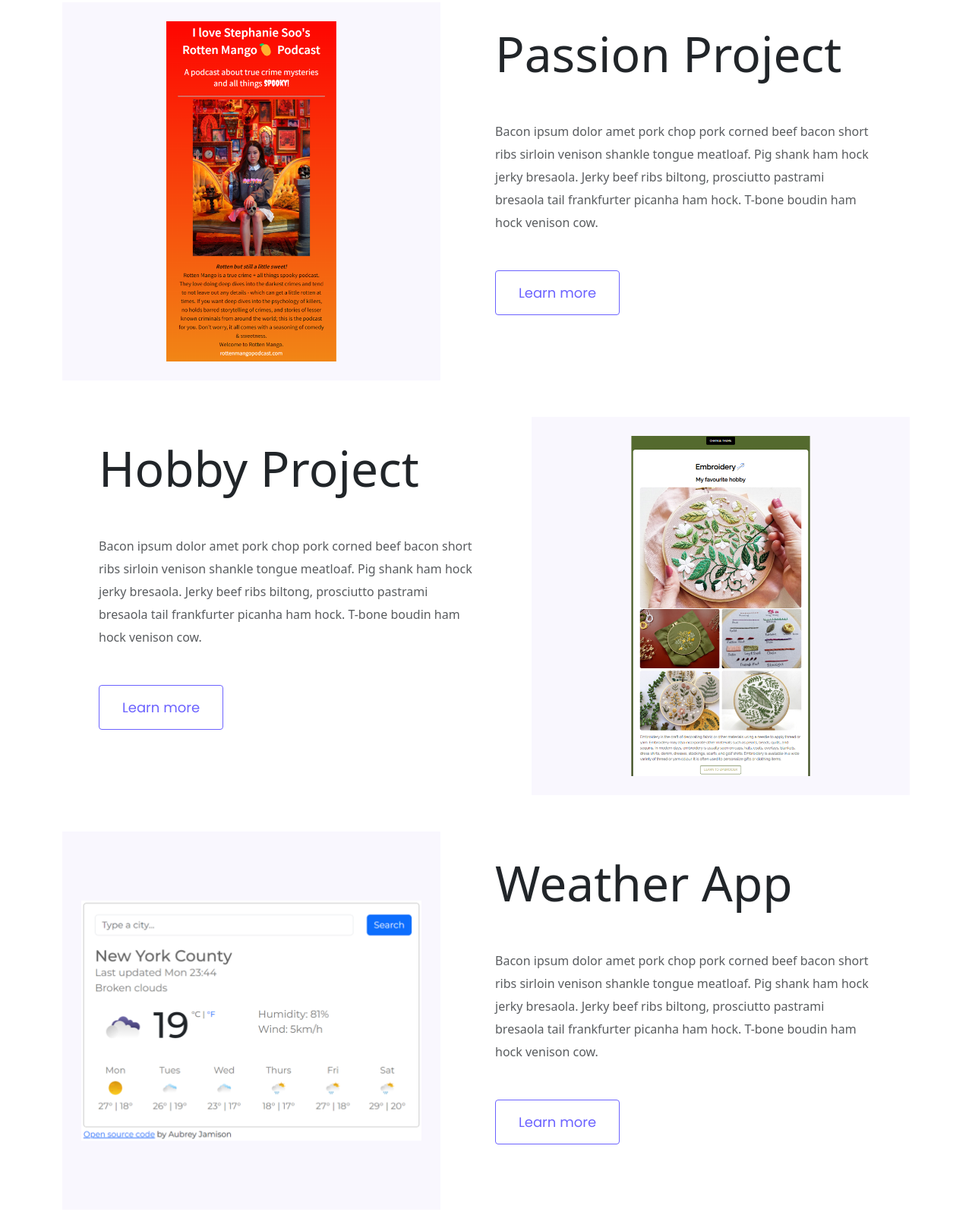
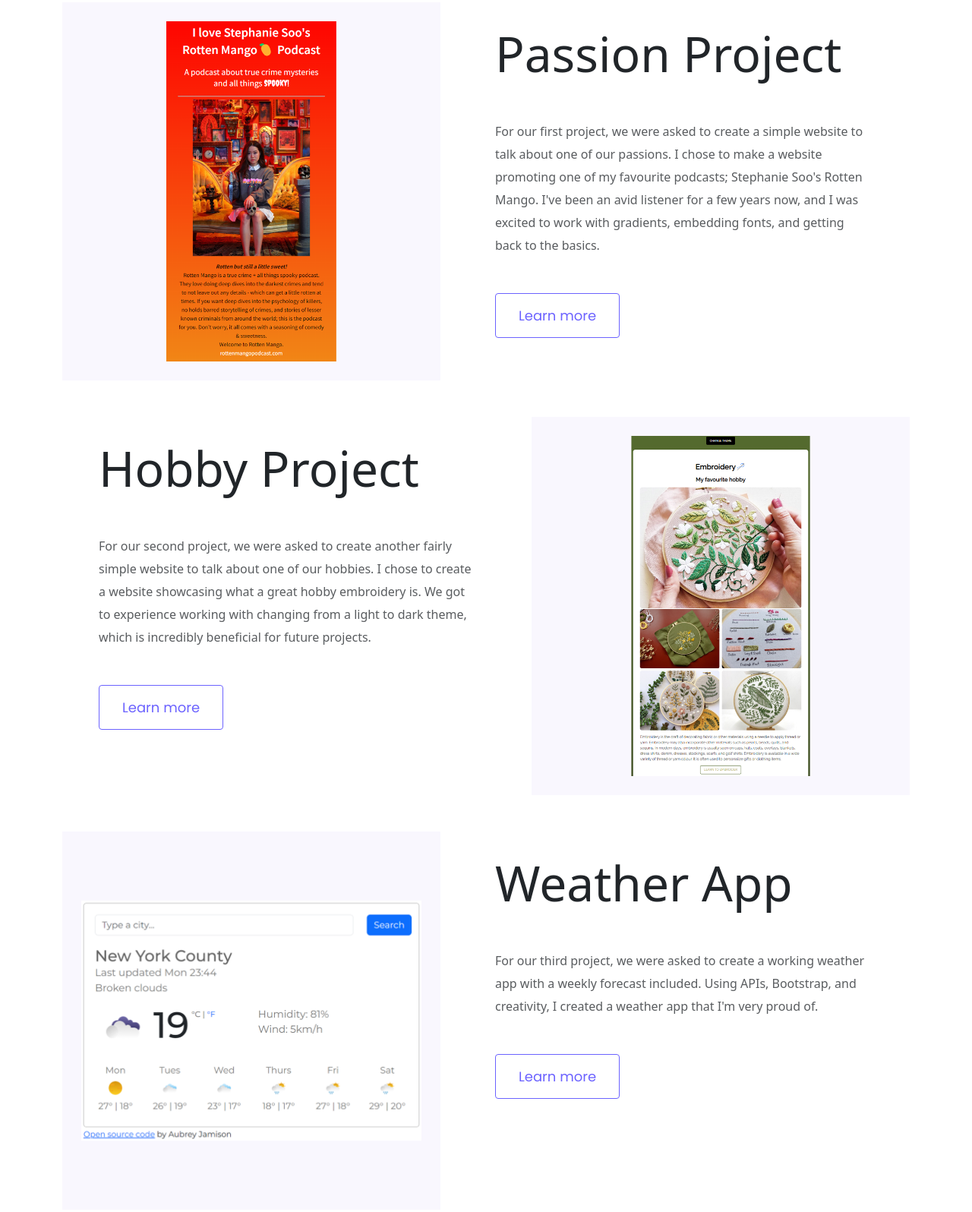
Before and after one commit to aubreyjustine713/portfolio-project, a plain HTML site: page index.html in a window 1280 px wide. Shown: the part 748-2344 px from the top of the page at 76% size. Drawn offline with nearby package versions, Linux system fonts and the light colour scheme.

Commit message:
Placing real copy as a finishing touch

```diff
--- a/index.html
+++ b/index.html
@@ -27,7 +27,7 @@
     <link rel="stylesheet" href="/styles.css" />
     <meta
       name="description"
-      content="Aubrey Jamison is a front-end developer based in London Ontario. She has nearly 6 years of experience with graphic design, and has been learning to code since she was enrolled in Fanshawe College. She is now further developing her knowledge with SheCodes."
+      content="Aubrey Jamison is a front-end developer based in London Ontario. She has nearly 6 years of experience working in the field of graphic design, and has been learning to code since she was enrolled in Fanshawe College. She is now further developing her knowledge with SheCodes."
     />
     <title>
       Aubrey Jamison - Front-End Developer - Portfolio Website Homepage
@@ -95,10 +95,11 @@
         <div class="col project-description">
           <h3 class="mb-5">Passion Project</h3>
           <p class="mb-5 text-muted">
-            Bacon ipsum dolor amet pork chop pork corned beef bacon short ribs
-            sirloin venison shankle tongue meatloaf. Pig shank ham hock jerky
-            bresaola. Jerky beef ribs biltong, prosciutto pastrami bresaola tail
-            frankfurter picanha ham hock. T-bone boudin ham hock venison cow.
+            For our first project, we were asked to create a simple website to
+            talk about one of our passions. I chose to make a website promoting
+            one of my favourite podcasts; Stephanie Soo's Rotten Mango. I've
+            been an avid listener for a few years now, and I was excited to work
+            with gradients, embedding fonts, and getting back to the basics.
           </p>
           <a href="/projects.html" class="btn btn-branding-outline"
             >Learn more</a
@@ -109,10 +110,11 @@
         <div class="col project-description">
           <h3 class="mb-5">Hobby Project</h3>
           <p class="mb-5 text-muted">
-            Bacon ipsum dolor amet pork chop pork corned beef bacon short ribs
-            sirloin venison shankle tongue meatloaf. Pig shank ham hock jerky
-            bresaola. Jerky beef ribs biltong, prosciutto pastrami bresaola tail
-            frankfurter picanha ham hock. T-bone boudin ham hock venison cow.
+            For our second project, we were asked to create another fairly
+            simple website to talk about one of our hobbies. I chose to create a
+            website showcasing what a great hobby embroidery is. We got to
+            experience working with changing from a light to dark theme, which
+            is incredibly beneficial for future projects.
           </p>
           <a href="/projects.html" class="btn btn-branding-outline"
             >Learn more</a
@@ -137,10 +139,9 @@
         <div class="col project-description">
           <h3 class="mb-5">Weather App</h3>
           <p class="mb-5 text-muted">
-            Bacon ipsum dolor amet pork chop pork corned beef bacon short ribs
-            sirloin venison shankle tongue meatloaf. Pig shank ham hock jerky
-            bresaola. Jerky beef ribs biltong, prosciutto pastrami bresaola tail
-            frankfurter picanha ham hock. T-bone boudin ham hock venison cow.
+            For our third project, we were asked to create a working weather app
+            with a weekly forecast included. Using APIs, Bootstrap, and
+            creativity, I created a weather app that I'm very proud of.
           </p>
           <a href="/projects.html" class="btn btn-branding-outline mb-5"
             >Learn more</a
```
Also changed, not shown: about.html (+6 -4 lines).
